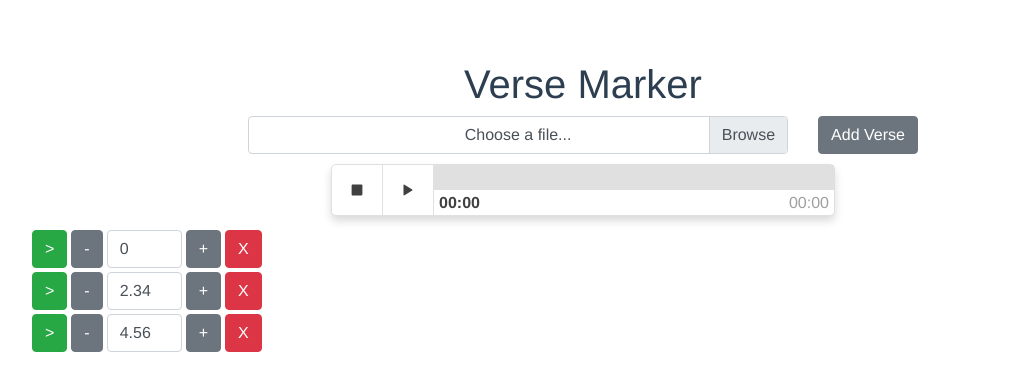
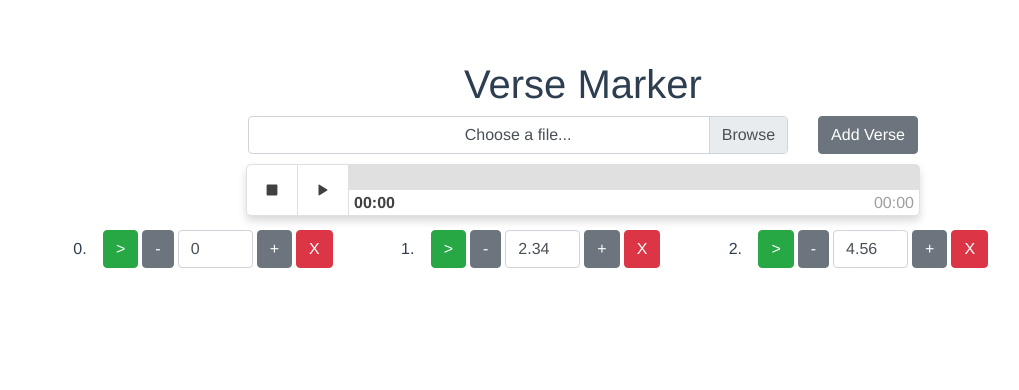
Before and after one commit to burningbman/VerseMarker, a Vue app: page / in a window 1280 px wide. Shown: the top 390 px of the page, without its empty margins (57-1076 px from the left). Built offline with nearby package versions, Linux system fonts and the light colour scheme.

Commit message:
Verses and audio playing nicely

```diff
--- a/src/VerseMarker.vue
+++ b/src/VerseMarker.vue
@@ -13,9 +13,11 @@
             </b-col>
         </b-row>
     </b-container>
-    <AudioPlayer :file="file" ref="audioPlayer"/>
+    <AudioPlayer :file="file" ref="audioPlayer" />
     <b-container>
-        <Verse v-for="verse in verses" :key="verse" :initialTimestamp="verse" v-on:delete-verse="deleteVerse" />
+        <b-row>
+            <Verse v-for="(verse, index) in verses" :index="index" :key="verse" :initialTimestamp="verse" v-on:delete-verse="deleteVerse" v-on:play-verse="playVerse"/>
+        </b-row>
     </b-container>
 </div>
 </template>
@@ -25,7 +27,9 @@ import Verse from './components/Verse.vue'
 import AudioPlayer from './components/AudioPlayer.vue'
 import Utils from './utils/Utils.js'
 
-var file = new File([''], 'temp')
+const INIT_FILE_NAME = 'thisIsAFileThatIsntReal'
+
+var file = new File([''], INIT_FILE_NAME)
 
 export default {
     name: 'VerseMarker',
@@ -45,11 +49,20 @@ export default {
             this.verses.splice(verseIndex, 1)
         },
         addVerse() {
+            if (this.file.name === INIT_FILE_NAME) {
+                alert('Choose an audio file first.')
+                return
+            }
+
             var time = Utils.toTwoDecimals(this.$refs.audioPlayer.getCurrentTime())
             this.verses.push(time)
             this.verses.sort(function(a, b) {
                 return a - b
             })
+        },
+        playVerse(timestamp) {
+            this.$refs.audioPlayer.setAudioTime(timestamp)
+            this.$refs.audioPlayer.playing = true
         }
     }
 }
--- a/src/components/AudioPlayer.vue
+++ b/src/components/AudioPlayer.vue
@@ -53,7 +53,11 @@ export default {
     }),
     computed: {
         fileName() {
+            if (this.file) {
                 return URL.createObjectURL(this.file)
+            } else {
+                return ''
+            }
         },
         currentTime() {
             return convertTimeHHMMSS(this.currentSeconds);
@@ -67,8 +71,13 @@ export default {
     },
     watch: {
         playing(value) {
-			if (value) { return this.audio.play(); }
+            if (value) {
+                this.audio.play().catch(function(err) {
+                    this.playing = false;
+                }.bind(this));
+            } else {
                 this.audio.pause();
+            }
         }
     },
     methods: {
@@ -89,7 +98,10 @@ export default {
             const el = e.target.getBoundingClientRect();
             const seekPos = (e.clientX - el.left) / el.width;
 
-			this.audio.currentTime = parseInt(this.audio.duration * seekPos);
+            this.setAudioTime(parseInt(this.audio.duration * seekPos));
+        },
+        setAudioTime(timestamp) {
+            this.audio.currentTime = parseInt(timestamp);
         },
         stop() {
             this.playing = false;
@@ -109,8 +121,12 @@ export default {
         this.audio = this.$el.querySelectorAll('audio')[0];
         this.audio.addEventListener('timeupdate', this.update);
         this.audio.addEventListener('loadeddata', this.load);
-		this.audio.addEventListener('pause', () => { this.playing = false; });
-		this.audio.addEventListener('play', () => { this.playing = true; });
+        this.audio.addEventListener('pause', () => {
+            this.playing = false;
+        });
+        this.audio.addEventListener('play', () => {
+            this.playing = true;
+        });
     }
 }
 </script>
@@ -176,7 +192,7 @@ $player-text-color: $player-link-color;
     background-color: $player-progress-color;
     cursor: pointer;
     height: 50%;
-    min-width: 400px;
+    min-width: 570px;
     position: relative;
 
     .player-seeker {
--- a/src/components/Verse.vue
+++ b/src/components/Verse.vue
@@ -1,13 +1,12 @@
 <template>
-<div class="verse">
-    <b-form class="m-1" inline>
-        <b-button class="mr-1" variant="success">></b-button>
-        <b-button class="mr-1" @click="decrement">-</b-button>
-        <b-form-input class="mr-1 verse-input" v-model="timestamp" />
-        <b-button class="mr-1" @click="increment">+</b-button>
-        <b-button class="mr-1" variant="danger" @click="deleteVerse">X</b-button>
-    </b-form>
-</div>
+<b-form class="m-1 verse" inline>
+    <label class="mr-2 ml-5 verse-number">{{index}}.</label>
+    <b-button class="mr-1" variant="success" @click="playVerse">></b-button>
+    <b-button class="mr-1" @click="decrement">-</b-button>
+    <b-form-input class="mr-1 verse-input" v-model="timestamp" />
+    <b-button class="mr-1" @click="increment">+</b-button>
+    <b-button class="mr-1" variant="danger" @click="deleteVerse">X</b-button>
+</b-form>
 </template>
 
 <script>
@@ -17,7 +16,7 @@ const NUDGE_VALUE = .01;
 
 export default {
     name: 'Verse',
-    props: ['initialTimestamp'],
+    props: ['initialTimestamp', 'index'],
     data() {
         return {
             timestamp: Number(this.initialTimestamp)
@@ -32,6 +31,9 @@ export default {
         },
         deleteVerse() {
             this.$emit('delete-verse', this.timestamp)
+        },
+        playVerse() {
+            this.$emit('play-verse', this.timestamp)
         }
     }
 }
@@ -41,4 +43,7 @@ export default {
 .form-inline .form-control.verse-input {
     width: 75px;
 }
+.verse-number {
+    width: 30px;
+}
 </style>
```
Lines whose indentation alone changed are shown as unchanged.
